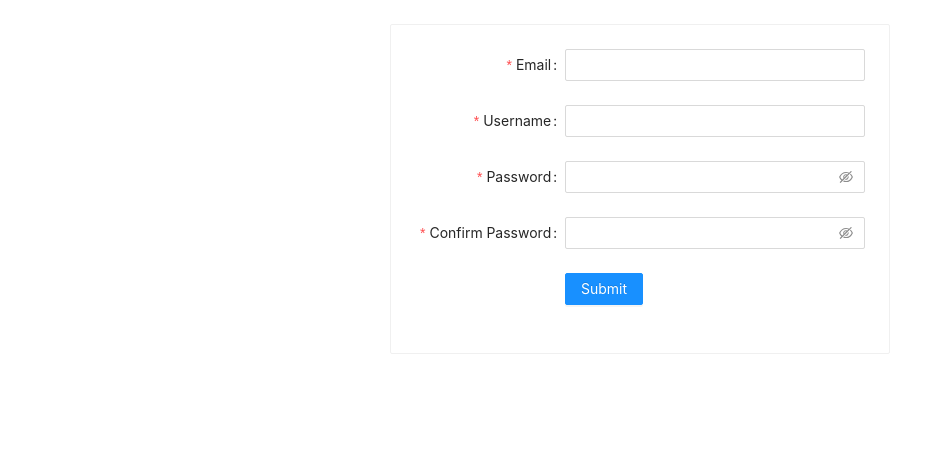
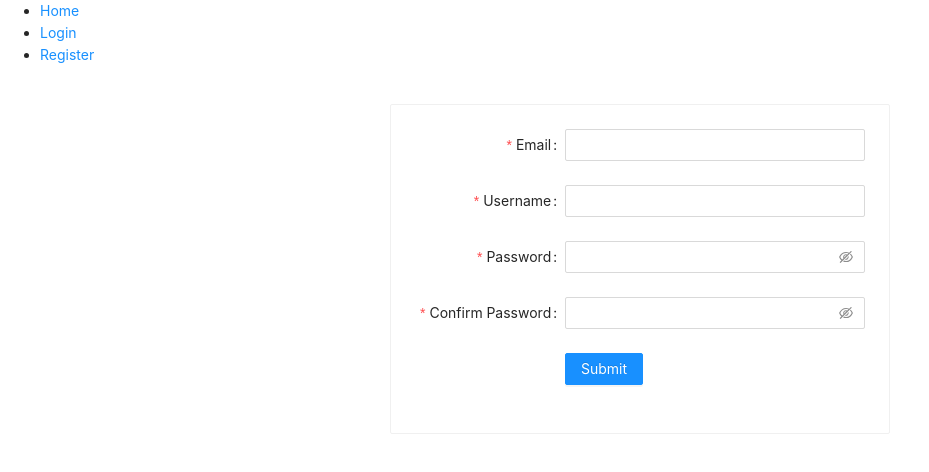
Before and after one commit to zenusnguyen/FE_Dau_gia, a React (Create React App) app: page /register in a window 1280 px wide. Shown: the top 472 px of the page, without its empty margins (0-929 px from the left). Built offline with nearby package versions, Linux system fonts and the light colour scheme.

Commit message:
add redux

```diff
--- a/package.json
+++ b/package.json
@@ -9,7 +9,10 @@
     "antd": "^4.16.13",
     "react": "^17.0.2",
     "react-dom": "^17.0.2",
+    "react-redux": "^7.2.5",
+    "react-router-dom": "^5.3.0",
     "react-scripts": "4.0.3",
+    "redux": "^4.1.1",
     "socket.io-client": "^4.2.0",
     "web-vitals": "^1.0.1"
   },
--- a/src/App.jsx
+++ b/src/App.jsx
@@ -2,14 +2,42 @@ import styles from "./App.less";
 import io from "socket.io-client";
 import LoginPage from "./pages/LoginPage";
 import RegisterPage from "./pages/RegisterPage";
-
+import HomePage from "./pages/HomePage";
+import { BrowserRouter as Router, Switch, Route, Link } from "react-router-dom";
+import PrivateRoute from "./configs/PrivateRoute";
 const STRAPI_ENDPOINT = "http://localhost:1337";
 
 function App() {
   return (
-    <div className={styles.App}>
-      <RegisterPage></RegisterPage>
-    </div>
+    <Router>
+      <div>
+        <nav>
+          <ul>
+            <li>
+              <Link to="/home">Home</Link>
+            </li>
+            <li>
+              <Link to="/login">Login</Link>
+            </li>
+            <li>
+              <Link to="/register">Register</Link>
+            </li>
+          </ul>
+        </nav>
+
+        {/* A <Switch> looks through its children <Route>s and
+          renders the first one that matches the current URL. */}
+        <Switch>
+          <Route path="/login">
+            <LoginPage />
+          </Route>
+          <Route path="/register">
+            <RegisterPage />
+          </Route>
+          <PrivateRoute component={<HomePage />} path="/home"></PrivateRoute>
+        </Switch>
+      </div>
+    </Router>
   );
 }
 
--- /dev/null
+++ b/src/configs/PrivateRoute.jsx
@@ -0,0 +1,19 @@
+import React from "react";
+import { Route, Redirect } from "react-router-dom";
+import { isLogin } from "../utilities/isLogin";
+
+const PrivateRoute = ({ component: Component, ...rest }) => {
+  console.log("isLogin(): ", isLogin());
+  return (
+    // Show the component only when the user is logged in
+    // Otherwise, redirect the user to /signin page
+    <Route
+      {...rest}
+      render={(props) =>
+        isLogin() ? <Component {...props} /> : <Redirect to="/login" />
+      }
+    />
+  );
+};
+
+export default PrivateRoute;
--- a/src/index.js
+++ b/src/index.js
@@ -1,15 +1,20 @@
-import React from 'react';
-import ReactDOM from 'react-dom';
-import './index.less';
-import App from './App';
-import reportWebVitals from './reportWebVitals';
-import 'antd/dist/antd.css'
+import React from "react";
+import ReactDOM from "react-dom";
+import "./index.less";
+import App from "./App";
+import reportWebVitals from "./reportWebVitals";
+import "antd/dist/antd.css";
+import { Provider } from "react-redux";
+import configureStore from "./redux/reducers"
+const store = configureStore();
 
 ReactDOM.render(
   <React.StrictMode>
-    <App />
+    <Provider store={store}>
+      <App {...this.props} />
+    </Provider>
   </React.StrictMode>,
-  document.getElementById('root')
+  document.getElementById("root")
 );
 
 // If you want to start measuring performance in your app, pass a function
--- /dev/null
+++ b/src/pages/HomePage/index.jsx
@@ -0,0 +1,5 @@
+import React from "react";
+
+export default function HomePage() {
+  return <div>HomePage</div>;
+}
--- /dev/null
+++ b/src/redux/actions/userActions.js
@@ -0,0 +1,17 @@
+export const USER_ACTIONS = {
+  LOGIN: "USER_LOGIN_ACTION",
+  LOGOUT: "USER_LOGOUT_ACTION",
+};
+
+export function login(user) {
+  return {
+    type: USER_ACTIONS.LOGIN,
+    payload: user,
+  };
+}
+
+export function logout(user) {
+  return {
+    type: USER_ACTIONS.LOGOUT,
+  };
+}
--- /dev/null
+++ b/src/redux/reducers/index.js
@@ -0,0 +1,11 @@
+import { createStore, combineReducers } from "redux";
+import userReducer from "./userReducers";
+
+const rootReducer = combineReducers({
+  user: userReducer,
+});
+
+const configureStore = () => {
+  return createStore(rootReducer);
+};
+export default configureStore;
--- /dev/null
+++ b/src/redux/reducers/userReducers.js
@@ -0,0 +1,19 @@
+import { USER_ACTIONS } from "../actions/userActions";
+
+const initialState = {
+  user: {},
+};
+
+const userStoreReducer = (state = initialState, action) => {
+  switch (action.type) {
+    case USER_ACTIONS.LOGIN: {
+      return { ...state, user: action.payload };
+    }
+    case USER_ACTIONS.LOGIN: {
+      return { ...state, user: {} };
+    }
+    default:
+      return state;
+  }
+};
+export default userStoreReducer;
--- /dev/null
+++ b/src/utilities/isLogin.js
@@ -0,0 +1,4 @@
+export function isLogin() {
+  const user = localStorage.getItem("user");
+  return user?.jwt !== undefined ? true : false;
+}
```
Also changed, not shown: src/configs/router.js (added).
